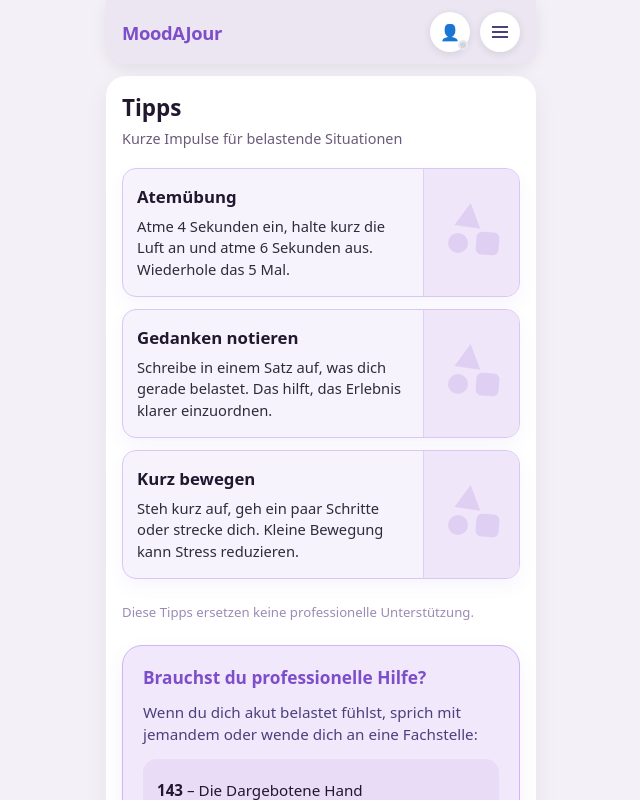
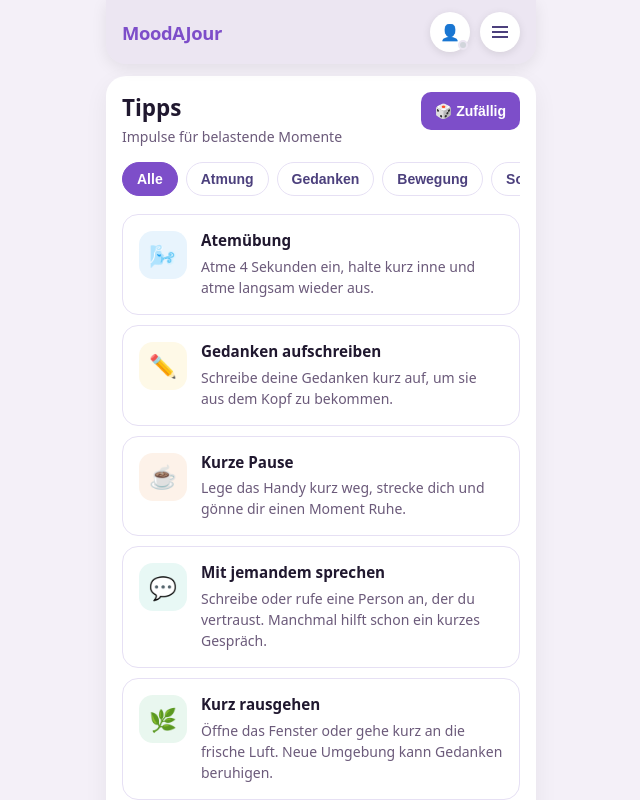
Before and after one commit to stettbea/MoodAJour, a SvelteKit app: page /tipps in a window 1280 px wide. Shown: the top 800 px of the page, without its empty margins (319-959 px from the left). Built offline with nearby package versions, Linux system fonts and the light colour scheme; no server answers.

Commit message:
Tipps ergänzen und verschönern

```diff
--- a/src/lib/components/TipCard.svelte
+++ b/src/lib/components/TipCard.svelte
@@ -1,105 +1,63 @@
 <script>
-	let { title, text } = $props();
+	let { icon, title, text, color = '#f3ebfb', featured = false } = $props();
 </script>
 
-<article class="tip-card">
-	<div class="tip-text">
+<article class="tip-card" class:featured>
+	<div class="tip-icon" style="background: {color}">
+		<span>{icon}</span>
+	</div>
+	<div class="tip-content">
 		<h3>{title}</h3>
 		<p>{text}</p>
-	</div>
-
-	<div class="tip-visual" aria-hidden="true">
-		<div class="shape triangle"></div>
-		<div class="shape circle"></div>
-		<div class="shape square"></div>
 	</div>
 </article>
 
 <style>
 	.tip-card {
-		display: grid;
-		grid-template-columns: 1fr 96px;
-		overflow: hidden;
-		background: #f7f3fc;
-		border: 1px solid #d9c8f3;
-		border-radius: 14px;
-		box-shadow: 0 8px 18px rgba(125, 78, 201, 0.06);
-		transition:
-			transform 0.15s ease,
-			box-shadow 0.15s ease;
+		display: flex;
+		align-items: flex-start;
+		gap: 14px;
+		padding: 16px;
+		background: white;
+		border: 1.5px solid #e6e0f4;
+		border-radius: 16px;
+		transition: box-shadow 0.15s;
 	}
 
-	.tip-card:hover {
-		box-shadow: 0 12px 26px rgba(125, 78, 201, 0.1);
+	.tip-card.featured {
+		background: #faf7ff;
+		border-color: #7d4ec9;
+		box-shadow: 0 4px 16px rgba(125, 78, 201, 0.12);
 	}
 
-	.tip-text {
-		padding: 16px 14px;
+	.tip-icon {
+		flex-shrink: 0;
+		width: 48px;
+		height: 48px;
+		border-radius: 14px;
+		display: flex;
+		align-items: center;
+		justify-content: center;
+		font-size: 1.4rem;
+	}
+
+	.tip-content {
+		flex: 1;
+		min-width: 0;
 	}
 
 	h3 {
-		margin: 0 0 8px;
+		margin: 0 0 5px;
+		font-size: 0.95rem;
+		font-weight: 700;
 		color: #20182f;
-		font-size: 1.05rem;
-		font-weight: 700;
+		line-height: 1.3;
 	}
 
 	p {
 		margin: 0;
-		color: #2c2c3a;
-		font-size: 0.92rem;
-		line-height: 1.45;
-	}
-
-	.tip-visual {
-		position: relative;
-		background: #efe6f9;
-		border-left: 1px solid rgba(125, 78, 201, 0.14);
-	}
-
-	.shape {
-		position: absolute;
-		background: #d6c4f0;
-		opacity: 0.65;
-	}
-
-	.triangle {
-		width: 0;
-		height: 0;
-		background: transparent;
-		border-left: 13px solid transparent;
-		border-right: 13px solid transparent;
-		border-bottom: 24px solid #d6c4f0;
-		top: 34px;
-		left: 32px;
-		transform: rotate(8deg);
-		opacity: 0.65;
-	}
-
-	.circle {
-		width: 20px;
-		height: 20px;
-		border-radius: 50%;
-		top: 64px;
-		left: 24px;
-	}
-
-	.square {
-		width: 23px;
-		height: 23px;
-		border-radius: 6px;
-		top: 63px;
-		left: 52px;
-		transform: rotate(4deg);
-	}
-
-	@media (max-width: 360px) {
-		.tip-card {
-			grid-template-columns: 1fr 78px;
-		}
-
-		.tip-text {
-			padding: 14px 12px;
-		}
+		font-size: 0.875rem;
+		color: #6b5a7a;
+		line-height: 1.5;
 	}
 </style>
--- a/src/routes/tipps/+page.svelte
+++ b/src/routes/tipps/+page.svelte
@@ -4,29 +4,129 @@
 
 	const tips = [
 		{
+			icon: '🌬️',
 			title: 'Atemübung',
-			text: 'Atme 4 Sekunden ein, halte kurz die Luft an und atme 6 Sekunden aus. Wiederhole das 5 Mal.'
+			text: 'Atme 4 Sekunden ein, halte kurz inne und atme langsam wieder aus.',
+			category: 'Atmung',
+			color: '#e8f4fd'
 		},
 		{
-			title: 'Gedanken notieren',
-			text: 'Schreibe in einem Satz auf, was dich gerade belastet. Das hilft, das Erlebnis klarer einzuordnen.'
+			icon: '✏️',
+			title: 'Gedanken aufschreiben',
+			text: 'Schreibe deine Gedanken kurz auf, um sie aus dem Kopf zu bekommen.',
+			category: 'Gedanken',
+			color: '#fef9e7'
 		},
 		{
-			title: 'Kurz bewegen',
-			text: 'Steh kurz auf, geh ein paar Schritte oder strecke dich. Kleine Bewegung kann Stress reduzieren.'
+			icon: '☕',
+			title: 'Kurze Pause',
+			text: 'Lege das Handy kurz weg, strecke dich und gönne dir einen Moment Ruhe.',
+			category: 'Bewegung',
+			color: '#fdf2e9'
+		},
+		{
+			icon: '💬',
+			title: 'Mit jemandem sprechen',
+			text: 'Schreibe oder rufe eine Person an, der du vertraust. Manchmal hilft schon ein kurzes Gespräch.',
+			category: 'Sozial',
+			color: '#e8f8f5'
+		},
+		{
+			icon: '🌿',
+			title: 'Kurz rausgehen',
+			text: 'Öffne das Fenster oder gehe kurz an die frische Luft. Neue Umgebung kann Gedanken beruhigen.',
+			category: 'Bewegung',
+			color: '#e9f7ef'
+		},
+		{
+			icon: '🎵',
+			title: 'Musik hören',
+			text: 'Höre einen Song, der dich beruhigt oder gute Erinnerungen auslöst.',
+			category: 'Ablenkung',
+			color: '#f5eef8'
+		},
+		{
+			icon: '👁️',
+			title: '5 Dinge wahrnehmen',
+			text: 'Nenne 5 Dinge, die du sehen kannst, 4 die du fühlen kannst und 3 die du hören kannst.',
+			category: 'Gedanken',
+			color: '#e8f4fd'
+		},
+		{
+			icon: '🔢',
+			title: 'Rückwärts zählen',
+			text: 'Zähle von 100 in 3er-Schritten rückwärts. Das hilft, den Fokus auf den Moment zu lenken.',
+			category: 'Gedanken',
+			color: '#eaf2fb'
 		}
 	];
+
+	const categories = ['Alle', 'Atmung', 'Gedanken', 'Bewegung', 'Sozial', 'Ablenkung'];
+
+	let selectedCategory = $state('Alle');
+	let randomTip = $state(null);
+
+	const filteredTips = $derived(
+		selectedCategory === 'Alle' ? tips : tips.filter((t) => t.category === selectedCategory)
+	);
+
+	function showRandomTip() {
+		const pool = filteredTips.length > 0 ? filteredTips : tips;
+		const next = pool.filter((t) => t !== randomTip);
+		const source = next.length > 0 ? next : pool;
+		randomTip = source[Math.floor(Math.random() * source.length)];
+	}
+
+	function dismissRandom() {
+		randomTip = null;
+	}
 </script>
 
 <main class="tips-page">
 	<div class="page-header">
-		<h1>Tipps</h1>
-		<p>Kurze Impulse für belastende Situationen</p>
+		<div>
+			<h1>Tipps</h1>
+			<p>Impulse für belastende Momente</p>
+		</div>
+		<button type="button" class="btn-random" onclick={showRandomTip}>
+			🎲 Zufällig
+		</button>
+	</div>
+
+	{#if randomTip}
+		<div class="random-section">
+			<div class="random-label">
+				<span>Zufälliger Tipp</span>
+				<button type="button" class="dismiss-btn" onclick={dismissRandom} aria-label="Schliessen">
+					&times;
+				</button>
+			</div>
+			<TipCard
+				icon={randomTip.icon}
+				title={randomTip.title}
+				text={randomTip.text}
+				color={randomTip.color}
+				featured={true}
+			/>
+		</div>
+	{/if}
+
+	<div class="category-filter" role="group" aria-label="Kategorien filtern">
+		{#each categories as cat}
+			<button
+				type="button"
+				class="chip"
+				class:active={selectedCategory === cat}
+				onclick={() => { selectedCategory = cat; randomTip = null; }}
+			>
+				{cat}
+			</button>
+		{/each}
 	</div>
 
 	<section class="tips-list">
-		{#each tips as tip}
-			<TipCard title={tip.title} text={tip.text} />
+		{#each filteredTips as tip (tip.title)}
+			<TipCard icon={tip.icon} title={tip.title} text={tip.text} color={tip.color} />
 		{/each}
 	</section>
 
@@ -40,15 +140,18 @@
 		padding: 16px 16px 40px;
 		display: flex;
 		flex-direction: column;
-		gap: 0;
+		gap: 16px;
 	}
 
 	.page-header {
-		margin-bottom: 20px;
+		display: flex;
+		align-items: flex-start;
+		justify-content: space-between;
+		gap: 12px;
 	}
 
 	h1 {
-		margin: 0 0 6px;
+		margin: 0 0 4px;
 		font-size: 1.4rem;
 		font-weight: 700;
 		color: #20182f;
@@ -57,20 +160,114 @@
 	.page-header p {
 		margin: 0;
 		color: #6b5a7a;
-		font-size: 0.9rem;
+		font-size: 0.875rem;
 	}
 
+	.btn-random {
+		flex-shrink: 0;
+		min-height: 38px;
+		padding: 0 14px;
+		background: #7d4ec9;
+		color: white;
+		border: none;
+		border-radius: 10px;
+		font-weight: 700;
+		font-size: 0.875rem;
+		cursor: pointer;
+		white-space: nowrap;
+		transition: background 0.15s;
+	}
+
+	.btn-random:hover {
+		background: #6940b4;
+	}
+
+	/* Zufälliger Tipp */
+	.random-section {
+		display: flex;
+		flex-direction: column;
+		gap: 8px;
+	}
+
+	.random-label {
+		display: flex;
+		align-items: center;
+		justify-content: space-between;
+	}
+
+	.random-label span {
+		font-size: 0.8rem;
+		font-weight: 700;
+		color: #7d4ec9;
+		text-transform: uppercase;
+		letter-spacing: 0.04em;
+	}
+
+	.dismiss-btn {
+		width: 28px;
+		height: 28px;
+		background: #f0ebfa;
+		border: none;
+		border-radius: 50%;
+		font-size: 1rem;
+		cursor: pointer;
+		color: #6b5a7a;
+		display: flex;
+		align-items: center;
+		justify-content: center;
+	}
+
+	/* Kategorie-Filter */
+	.category-filter {
+		display: flex;
+		gap: 8px;
+		overflow-x: auto;
+		-webkit-overflow-scrolling: touch;
+		padding-bottom: 2px;
+		scrollbar-width: none;
+	}
+
+	.category-filter::-webkit-scrollbar {
+		display: none;
+	}
+
+	.chip {
+		flex-shrink: 0;
+		min-height: 34px;
+		padding: 0 14px;
+		border: 1.5px solid #e6e0f4;
+		background: white;
+		color: #4c407d;
+		border-radius: 20px;
+		font-size: 0.875rem;
+		font-weight: 600;
+		cursor: pointer;
+		transition: all 0.15s;
+		white-space: nowrap;
+	}
+
+	.chip.active {
+		background: #7d4ec9;
+		border-color: #7d4ec9;
+		color: white;
+	}
+
+	.chip:hover:not(.active) {
+		background: #f3ebfb;
+		border-color: #d4c5f0;
+	}
+
+	/* Tipps-Liste */
 	.tips-list {
 		display: flex;
 		flex-direction: column;
-		gap: 12px;
-		margin-bottom: 24px;
+		gap: 10px;
 	}
 
 	.disclaimer {
-		margin: 0 0 4px;
+		margin: 4px 0 0;
 		color: #9b8bb5;
-		font-size: 0.825rem;
+		font-size: 0.8rem;
 		line-height: 1.5;
 	}
 </style>
```
